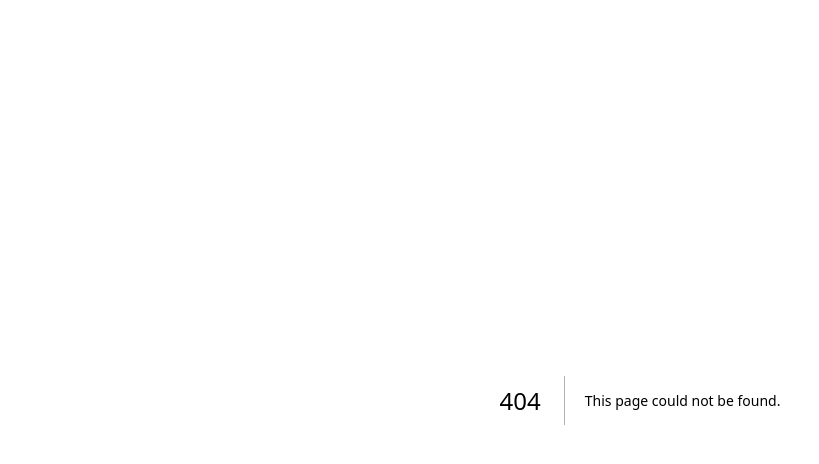
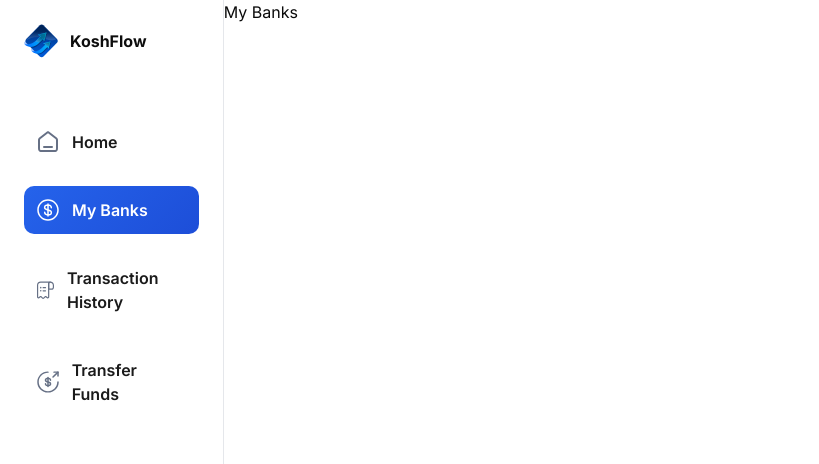
Before and after one commit to nogitankit/KoshFlow, a Next.js app in the folder apps/web/: page /my-banks in a window 1280 px wide. Before the commit this address had no page. Shown: the top 464 px of the page, without its empty margins (0-819 px from the left). Built offline with nearby package versions, Linux system fonts and the light colour scheme.

Commit message:
added navigation routes

```diff
--- /dev/null
+++ b/apps/web/app/(root)/my-banks/page.tsx
@@ -0,0 +1,7 @@
+import react from 'react'
+
+export default function MyBanks() {
+  return(
+    <div> My Banks </div>
+  )
+}
--- /dev/null
+++ b/apps/web/app/(root)/payment-transfer/page.tsx
@@ -0,0 +1,7 @@
+import react from 'react'
+
+export default function PaymentTransfer() {
+  return(
+    <div> PaymentTransfer </div>
+  )
+}
--- /dev/null
+++ b/apps/web/app/(root)/transaction-history/page.tsx
@@ -0,0 +1,7 @@
+import react from 'react'
+
+export default function TransactionHistory() {
+  return(
+    <div> TransactionHistory </div>
+  )
+}
--- a/apps/web/app/globals.css
+++ b/apps/web/app/globals.css
@@ -150,7 +150,7 @@
 }
 
 @utility total-balance-chart {
-  @apply flex size-full max-w-[100px] items-center sm:max-w-[120px];
+  @apply flex size-full max-w-25 items-center sm:max-w-30;
 }
 
 @utility total-balance-label {
@@ -179,7 +179,7 @@
 
 /* Sidebar Columns */
 @utility right-sidebar {
-  @apply no-scrollbar hidden h-screen max-h-screen flex-col border-l border-gray-200 xl:flex w-[355px] xl:overflow-y-scroll;
+  @apply no-scrollbar hidden h-screen max-h-screen flex-col border-l border-gray-200 xl:flex w-88.75 xl:overflow-y-scroll;
 }
 
 @utility profile-banner {
@@ -251,11 +251,11 @@
 
 /* Visual UI Cards */
 @utility bank-card {
-  @apply relative flex h-[190px] w-full max-w-[320px] justify-between rounded-[20px] border border-white bg-bank-gradient shadow-creditCard backdrop-blur-[6px];
+  @apply relative flex h-47.5 w-full max-w-[320px] justify-between rounded-[20px] border border-white bg-bank-gradient shadow-creditCard backdrop-blur-[6px];
 }
 
 @utility bank-card_content {
-  @apply relative z-10 flex size-full max-w-[228px] flex-col justify-between rounded-l-[20px] bg-gray-700 bg-bank-gradient px-5 pb-4 pt-5;
+  @apply relative z-10 flex size-full max-w-57 flex-col justify-between rounded-l-[20px] bg-gray-700 bg-bank-gradient px-5 pb-4 pt-5;
 }
 
 @utility bank-card_icon {
@@ -267,11 +267,11 @@
 }
 
 @utility category-badge {
-  @apply flex-center truncate w-fit gap-1 rounded-2xl border-[1.5px] py-[2px] pl-1.5 pr-2;
+  @apply flex-center truncate w-fit gap-1 rounded-2xl border-[1.5px] py-0.5 pl-1.5 pr-2;
 }
 
 @utility banktab-item {
-  @apply gap-[18px] border-b-2 flex px-2 sm:px-4 py-2 transition-all;
+  @apply gap-4.5 border-b-2 flex px-2 sm:px-4 py-2 transition-all;
 }
 
 @utility mobilenav-sheet {
@@ -300,7 +300,7 @@
 }
 
 @utility auth-form {
-  @apply flex min-h-screen w-full max-w-[420px] flex-col justify-center gap-5 py-10 md:gap-8;
+  @apply flex min-h-screen w-full max-w-105 flex-col justify-center gap-5 py-10 md:gap-8;
 }
 
 @utility form-item {
@@ -308,7 +308,7 @@
 }
 
 @utility form-label {
-  @apply text-14 w-full max-w-[280px] font-medium text-gray-700;
+  @apply text-14 w-full max-w-70 font-medium text-gray-700;
 }
 
 @utility form-message {
--- a/apps/web/components/MobileNav.tsx
+++ b/apps/web/components/MobileNav.tsx
@@ -27,6 +27,9 @@ export default function MobileNav() {
             <SheetTitle className="sr-only">
               Navigation Menu
             </SheetTitle>
+            <SheetDescription className="sr-only">
+              Browse application pages and navigate through KoshFlow.
+            </SheetDescription>
             <Link href='/' className='cursor-pointer items-center gap-2 p-4 flex'>
             <Image
               src='/icons/logo.svg'
--- a/apps/web/components/Sidebar.tsx
+++ b/apps/web/components/Sidebar.tsx
@@ -40,7 +40,7 @@ export default function Sidebar({user}: SidebarProps) {
             </div>
             <p className={cn(
               'sidebar-label',{
-              '!text-white': isActive
+              'text-white!': isActive
             })}
             >{item.label}</p>
           </Link>
--- a/package.json
+++ b/package.json
@@ -29,6 +29,7 @@
     "chart.js": "^4.5.1",
     "query-string": "^9.4.0",
     "react-chartjs-2": "^5.3.1",
-    "react-countup": "^6.5.3"
+    "react-countup": "^6.5.3",
+    "tailwindcss": "^4.3.1"
   }
 }
```
Also changed, not shown: 1 other file (tests, documents, lock files or other folders).
